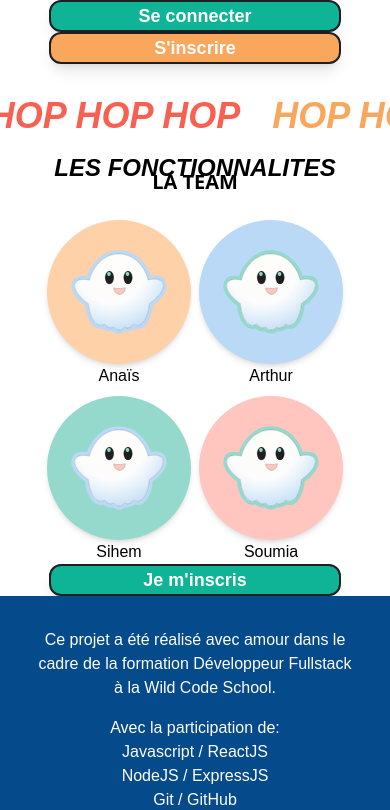
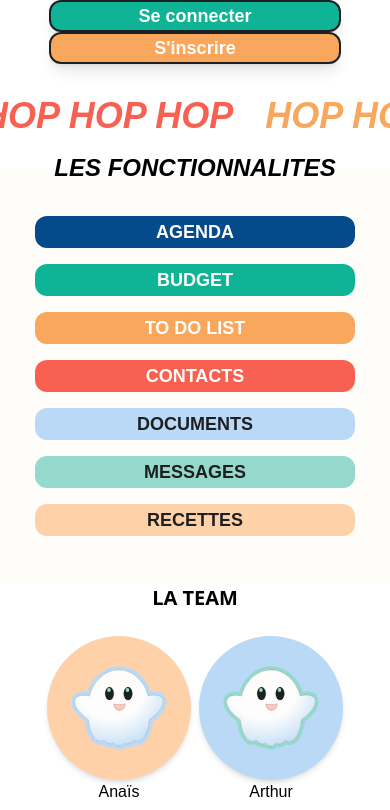
Before and after one commit to SihemN/P3-HOPHOPHOP, a React (Vite) app in the folder frontend/: page /index in a window 390 px wide. Shown: the top 810 px of the page. Built offline with nearby package versions, Linux system fonts and the light colour scheme; a web font is replaced by a local one.

Commit message:
présentation fonctions version mobile

```diff
--- /dev/null
+++ b/frontend/src/components/PresentationFonctionnalities/FunctionnalitiesMobile.jsx
@@ -0,0 +1,42 @@
+/* eslint-disable react/prop-types */
+import { useState } from "react";
+
+export default function FunctionnalitiesMobile({
+  title,
+  description,
+  color,
+  colorFont = "cream",
+}) {
+  // EventListener sur le clic de la div
+  const [toggle, setToggle] = useState(true);
+
+  const handleClick = () => {
+    setToggle(!toggle);
+  };
+
+  return (
+    <div className="font-Neue-Kabel my-2 bg-transparent rounded-xl w-80 ">
+      <button
+        type="button"
+        className={`h-8 rounded-xl bg-${color} text-${colorFont}
+         font-bold text-lg flex items-center justify-center font-Neue-Kabel w-full`}
+        onClick={handleClick}
+      >
+        {title}
+      </button>
+      <div
+        className={
+          toggle
+            ? "hidden"
+            : "rounded-xl p-5 font-medium bg-cream shadow-lg shadow-dark"
+        }
+      >
+        <p>{description}</p>
+      </div>
+    </div>
+  );
+}
+
+// BOX 1 : titre + icon toggle
+// BOX 2 : OnClick : Description fonctionnalité
+//
--- a/frontend/src/components/PresentationFonctionnalities/Functionnalities.jsx
+++ b/frontend/src/components/PresentationFonctionnalities/FunctionnalitiesPC.jsx
@@ -1,6 +1,4 @@
 /* eslint-disable react/prop-types */
-import React from "react";
-
 export default function Functionnalities({
   title,
   description,
--- a/frontend/src/components/PresentationFonctionnalities/MapFunctionnalities.jsx
+++ b/frontend/src/components/PresentationFonctionnalities/MapFunctionnalities.jsx
@@ -1,6 +1,6 @@
 /* eslint-disable react/prop-types */
-import React from "react";
-import Functionnalities from "./Functionnalities";
+import FunctionnalitiesPC from "./FunctionnalitiesPC";
+import FunctionnalitiesMobile from "./FunctionnalitiesMobile";
 import iconCalendar from "../../assets/icons-functionnalities/calendar.svg";
 import iconBudget from "../../assets/icons-functionnalities/budget.svg";
 import iconList from "../../assets/icons-functionnalities/todolist.svg";
@@ -18,6 +18,7 @@ export default function MapFunctionnalities() {
         "Un agenda pour vous et votre famille, votre colocation, groupe d’amis... Comme ça, pas d’excuse, on est au courant de l’anniversaire d’Hoppy !",
       icon: iconCalendar,
       iconDescription: "Icon Agenda",
+      color: "blue-default",
     },
 
     {
@@ -27,6 +28,7 @@ export default function MapFunctionnalities() {
         "Un budget pour regrouper vos dépenses et recettes, ordonner vos dépenses par catégorie, etc.",
       icon: iconBudget,
       iconDescription: "Icon Budget",
+      color: "green-default",
     },
     {
       id: 3,
@@ -35,6 +37,7 @@ export default function MapFunctionnalities() {
         "Entre les amis, la famille, les colocs, le travail, c’est facile d’oublier quelque chose ! Allez hop une to do list !",
       icon: iconList,
       iconDescription: "Icon To Do List",
+      color: "orange-default",
     },
     {
       id: 4,
@@ -43,6 +46,7 @@ export default function MapFunctionnalities() {
         "Fini le post-it qui disparaît au mauvais moment, un répertoire ça change la vie !",
       icon: iconContact,
       iconDescription: "Icon Contacts",
+      color: "red-default",
     },
     {
       id: 5,
@@ -51,6 +55,8 @@ export default function MapFunctionnalities() {
         " Ordonnance, documents d’identité, attestation... retrouvez au même endroit les documents qu’il vous faut.",
       icon: iconDocument,
       iconDescription: "Icon Documents",
+      color: "blue-lighter",
+      colorFont: "dark-default",
     },
     {
       id: 6,
@@ -59,6 +65,8 @@ export default function MapFunctionnalities() {
         "Echanger des messages avec les membres de votre groupe pour planifier votre prochaine sortie ou encore jouer au loup-garou avec Hoppy.",
       icon: iconChat,
       iconDescription: "Icon Messages",
+      color: "green-lighter",
+      colorFont: "dark-default",
     },
     {
       id: 7,
@@ -67,17 +75,21 @@ export default function MapFunctionnalities() {
         "Avec tout ce temps gagné, quoi de mieux qu’un bon petit plat à savourer tous ensemble ? Et puis cette fois, on a vraiment la recette !",
       icon: iconRecipe,
       iconDescription: "Icon Recettes",
+      color: "orange-lighter",
+      colorFont: "dark-default",
     },
   ];
+
   return (
-    <div className="hidden md:flex justify-center p-5">
-      <div className="w-3/4 max-w-4xl h-80 flex flex-wrap justify-center">
+    <div className="flex justify-center p-5">
+      {/* Version PC */}
+      <div className="hidden w-3/4 max-w-4xl h-80 md:flex flex-wrap justify-center">
         {/* On map le tableau functionnalities
           On crée un composant Functionnalities par élément */}
         {functionnalities.map(
           ({ title, description, icon, iconDescription }) => {
             return (
-              <Functionnalities
+              <FunctionnalitiesPC
                 title={title}
                 description={description}
                 icon={icon}
@@ -87,6 +99,20 @@ export default function MapFunctionnalities() {
           }
         )}
       </div>
+      {/* Version Mobile */}
+      <div className="flex flex-wrap justify-center p-5 md:hidden">
+        {functionnalities.map(
+          ({ id, title, description, color, colorFont }) => (
+            <FunctionnalitiesMobile
+              key={id}
+              title={title}
+              description={description}
+              color={color}
+              colorFont={colorFont}
+            />
+          )
+        )}
+      </div>
     </div>
   );
 }
--- a/frontend/src/components/PresentationFonctionnalities/PresentationFunctionnalities.jsx
+++ b/frontend/src/components/PresentationFonctionnalities/PresentationFunctionnalities.jsx
@@ -4,7 +4,7 @@ import MapFunctionnalities from "./MapFunctionnalities";
 
 export default function PresentationFunctionnalities() {
   return (
-    <div className="bg-cream md:h-[1000px] ">
+    <div id="functionnalities" className="bg-cream md:h-[1000px] ">
       <SectionTitle title="LES FONCTIONNALITES" />
       <MapFunctionnalities />
     </div>
```
Also changed, not shown: frontend/src/components/ButtonLanding.jsx (+16 -8 lines), frontend/src/pages/Landing.jsx (+7 -6 lines).
